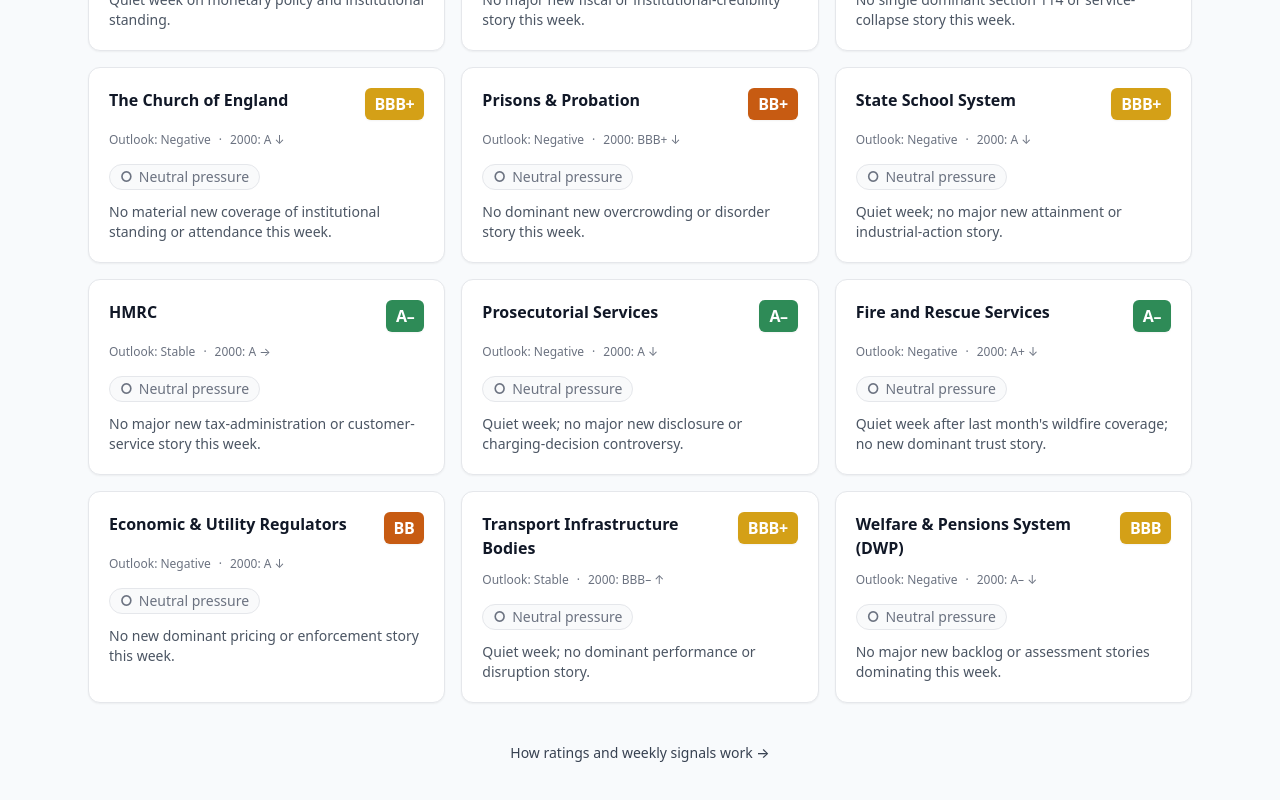
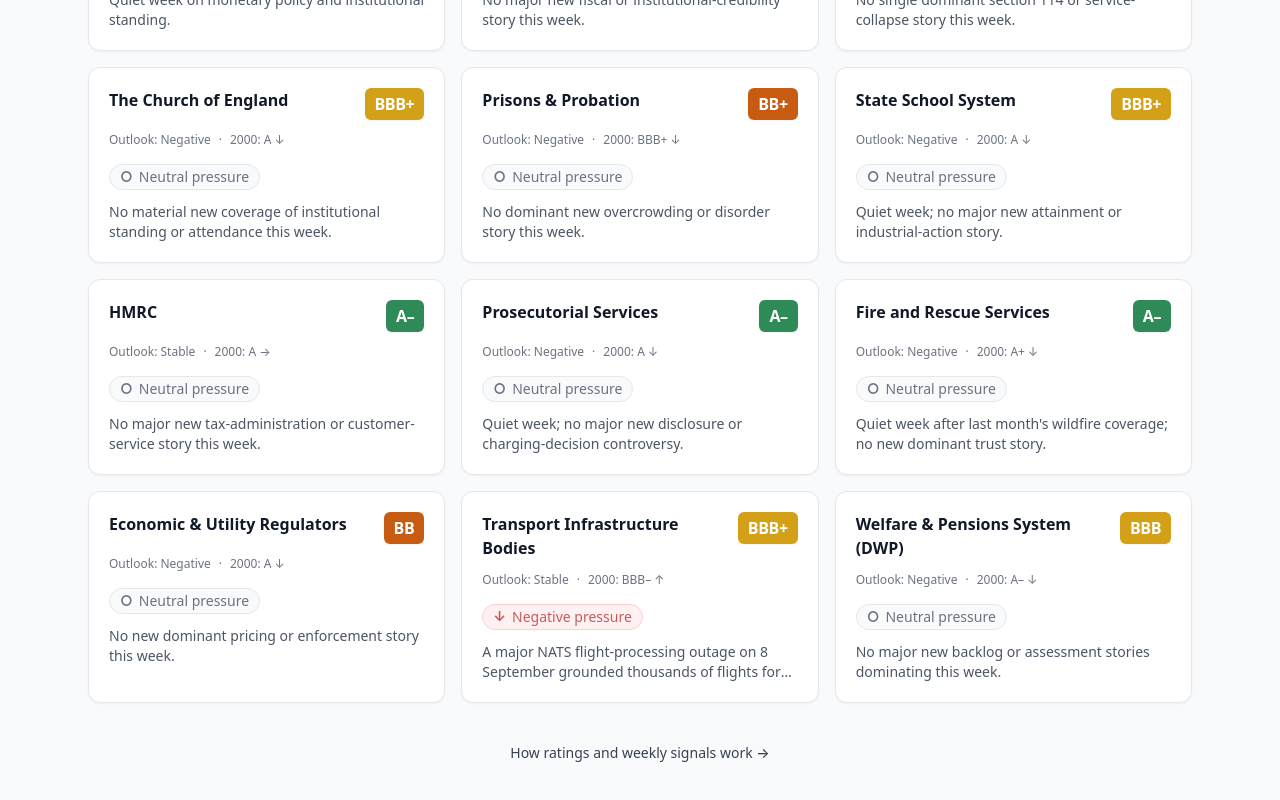
Before and after one commit to stumpyuk1/gir-institutional-ratings, a Next.js app: page / in a window 1280 px wide. Shown: the part 1768-2568 px from the top of the page. Built offline with nearby package versions, Linux system fonts and the light colour scheme.

Commit message:
Update weekly trust-pressure signals for 6-12 Sep 2026 (Transport Negative)

```diff
--- a/data/institutions-extra.ts
+++ b/data/institutions-extra.ts
@@ -9,7 +9,7 @@
     baseline2000: "A",
     trajectory: "Deteriorating",
     weeklySignal: "Neutral",
-    signalWeek: "31 Aug – 6 Sep 2026",
+    signalWeek: "6 – 12 Sep 2026",
     signalDriver: "No new dominant pricing or enforcement story this week.",
     summary: "Public trust in economic utility regulators has collapsed relative to the early post-privatisation period. Price-control frameworks failed to prevent underinvestment and environmental harm in water, while the energy retail crisis exposed gaps in resilience oversight. International standing of the historic RPI-X model has faded; enforcement is widely seen as reactive.",
     trajectoryNotes: [
@@ -43,9 +43,9 @@
     formalDate: "2026-Q2",
     baseline2000: "BBB–",
     trajectory: "Improving",
-    weeklySignal: "Neutral",
-    signalWeek: "31 Aug – 6 Sep 2026",
-    signalDriver: "Quiet week; no dominant performance or disruption story.",
+    weeklySignal: "Negative",
+    signalWeek: "6 – 12 Sep 2026",
+    signalDriver: "A major NATS flight-processing outage on 8 September grounded thousands of flights for hours, causing widespread passenger disruption and triggering independent reviews, with disputed reports of a military aircraft data trigger amplifying public frustration over system resilience.",
     summary: "From the post-Hatfield Railtrack low point, network safety and track quality have improved and the GBR transition aims to unify track and train incentives. Fiscal subsidy dependence, capital overruns and project delivery costs remain material constraints, keeping the rating in BBB territory with a Stable outlook.",
     trajectoryNotes: [
       "2000 baseline reflects Railtrack’s post-Hatfield crisis and Highways Agency operations.",
@@ -79,7 +79,7 @@
     baseline2000: "A–",
     trajectory: "Deteriorating",
     weeklySignal: "Neutral",
-    signalWeek: "31 Aug – 6 Sep 2026",
+    signalWeek: "6 – 12 Sep 2026",
     signalDriver: "No major new backlog or assessment stories dominating this week.",
     summary: "DWP executes very large fiscal transfers with improving fraud-and-error control and a digitally capable Universal Credit architecture. Chronic disability assessment backlogs, legacy IT risk and the post-pandemic surge in long-term sickness claims leave the system in borderline health with a Negative outlook.",
     trajectoryNotes: [
```
